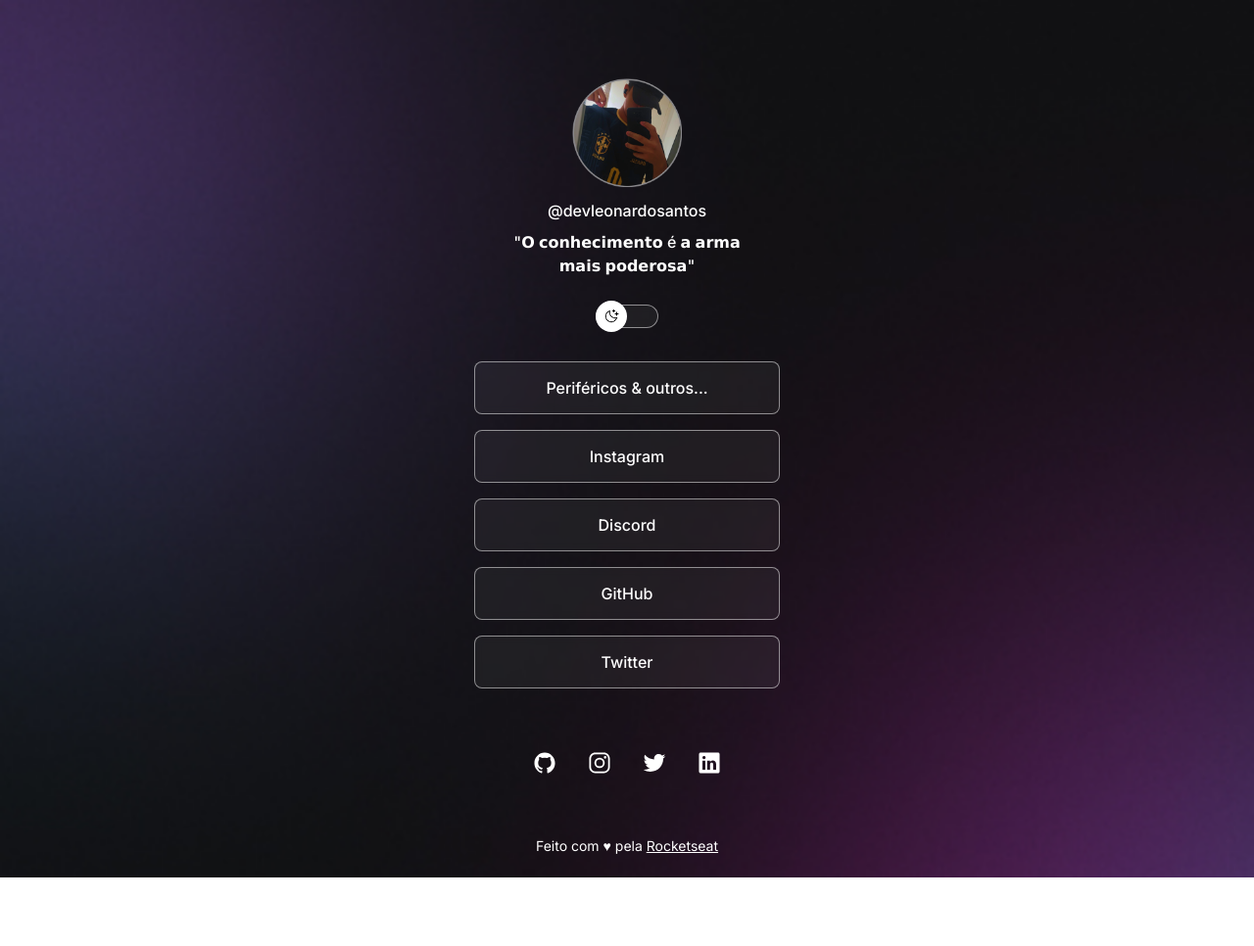
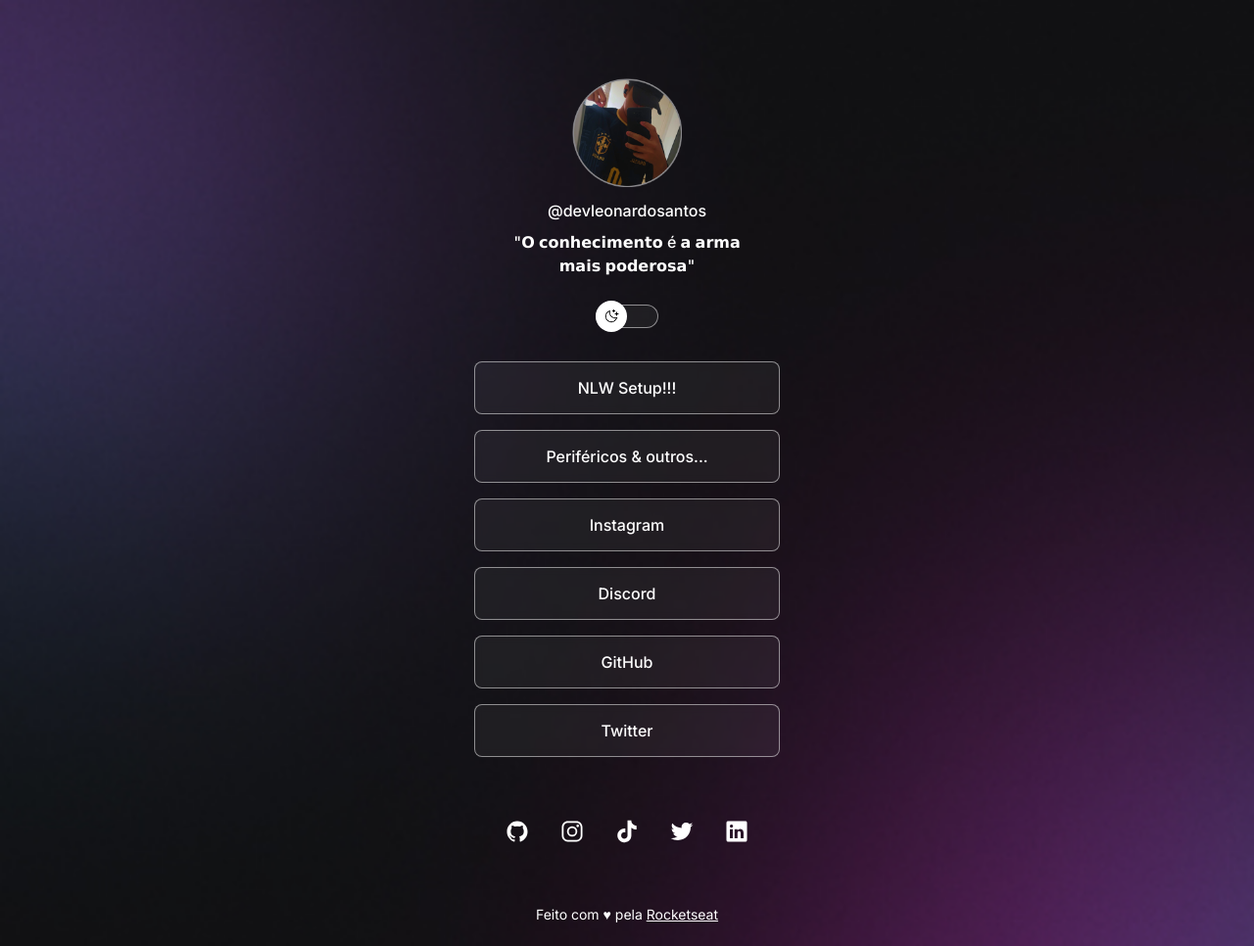
Before and after one commit to LeonardoJustino/projeto, a plain HTML site: page index.html in a window 1280 px wide. Shown: the whole page at 98% size. Before the commit the page ends 896 px from the top, so only its background shows below. Drawn offline with nearby package versions, Linux system fonts and the light colour scheme.

Commit message:
add tiktok

```diff
--- a/index.html
+++ b/index.html
@@ -27,6 +27,9 @@
 
           <ul>
             <li>
+            <a href="https://nlw.rocketseat.com.br/convite/leonardo-6776" target = "_blank">NLW Setup!!!</a>
+           </li>
+            <li>
               <a href="https://www.notion.so/Perfil-f98857c141a846309fbe6c14a9943cf0" target="_blank">Periféricos & outros...</a>
             </li>
             <li>
@@ -48,6 +51,7 @@
         <a href="https://www.instagram.com/devleonardosantos/" target="_blank">
           <ion-icon name="logo-instagram"></ion-icon>
           </a>
+          <a href="https://www.tiktok.com/@devleonardosantos"><ion-icon name="logo-tiktok"></ion-icon></a>
         <a href="https://twitter.com/devleosantos" target="_blank">
           <ion-icon name="logo-twitter"></ion-icon>
           </a>
```
